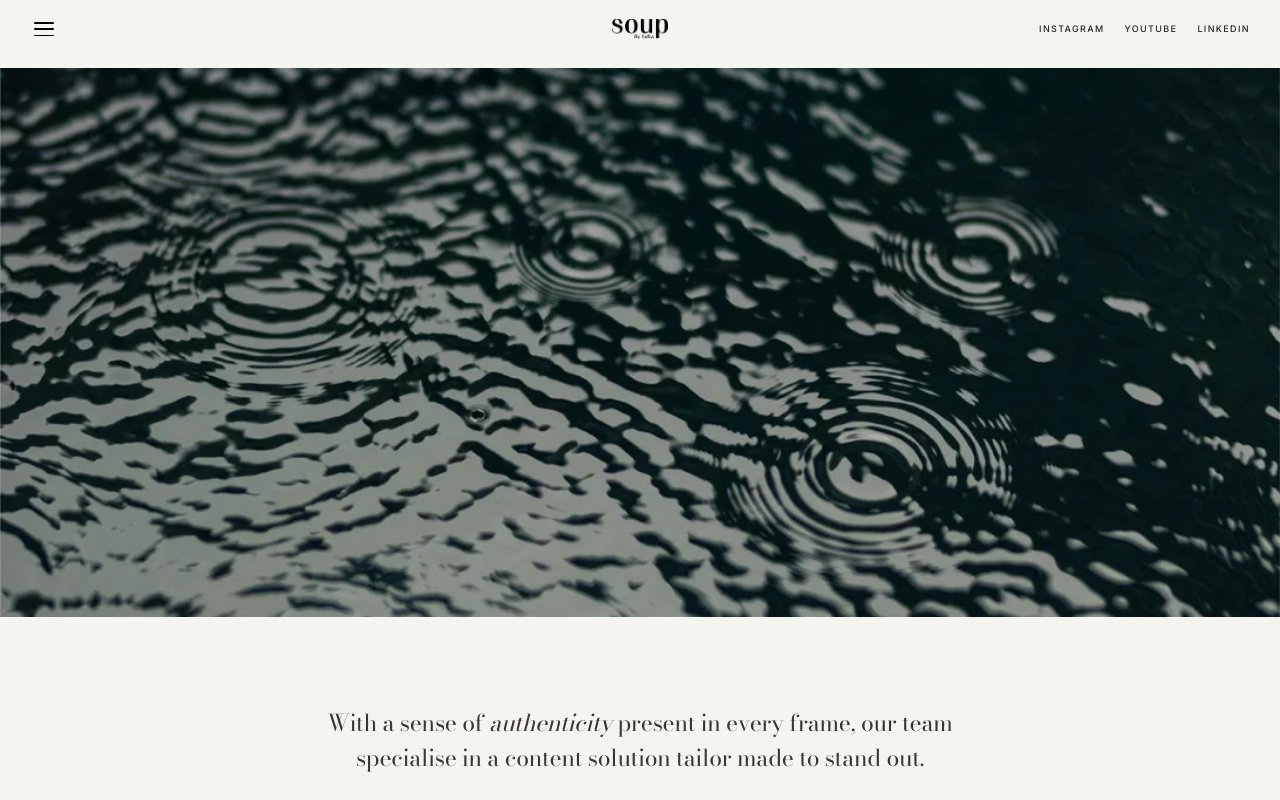
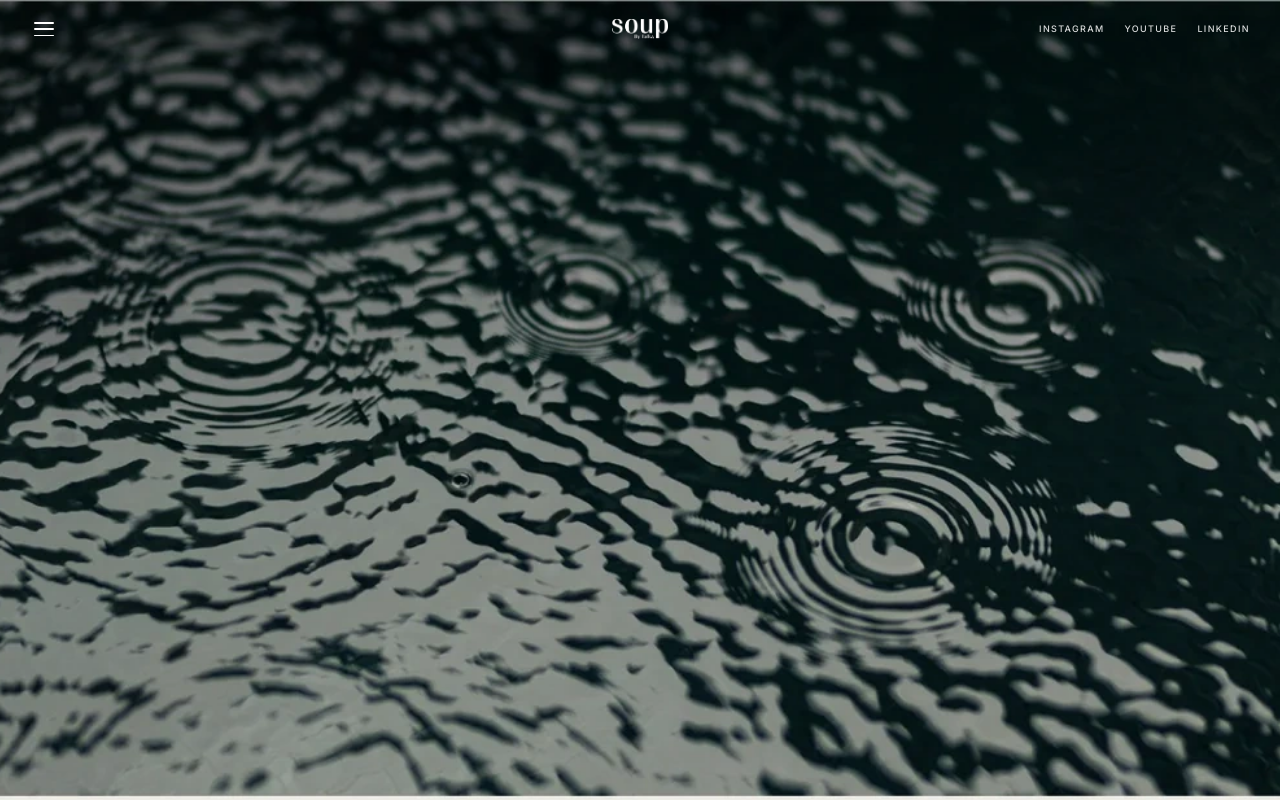
Before and after one commit to Bhavy1212/soupbyfalka, a Next.js app: page /projects in a window 1280 px wide. Shown: the top 800 px of the page. Built offline with nearby package versions, Linux system fonts and the light colour scheme.

Commit message:
Set projects hero banner to cover full top 100vh page and match header styling

```diff
--- a/app/globals.css
+++ b/app/globals.css
@@ -143,13 +143,13 @@ h1, h2, h3 {
   padding: 0 var(--gutter);
   transition: color 0.4s ease, background-color 0.4s ease, backdrop-filter 0.4s ease, box-shadow 0.4s ease;
   background-color: transparent;
-  color: #000000;
+  color: #ffffff;
 }
 .site-header .wordmark img {
   height: 20px;
   width: auto;
   display: block;
-  filter: brightness(0);
+  filter: brightness(0) invert(1);
   transition: filter 0.4s ease;
 }
 .site-header.is-scrolled-hero {
@@ -1005,13 +1005,17 @@ h1, h2, h3 {
 }
 
 .projects-hero-banner {
+  position: relative;
   width: 100%;
-  padding-top: calc(var(--header-h) + 10px);
+  height: 100vh;
+  min-height: 100vh;
+  padding-top: 0;
+  overflow: hidden;
 }
 .projects-hero-media {
+  position: relative;
   width: 100%;
-  aspect-ratio: 21/9;
-  max-height: 700px;
+  height: 100vh;
   overflow: hidden;
 }
 .projects-hero-media img {
@@ -1019,6 +1023,14 @@ h1, h2, h3 {
   height: 100%;
   object-fit: cover;
   display: block;
+}
+.projects-hero-media::after {
+  content: '';
+  position: absolute;
+  inset: 0;
+  z-index: 1;
+  background: linear-gradient(to bottom, rgba(0, 0, 0, 0.38) 0%, rgba(0, 0, 0, 0.1) 28%, transparent 50%);
+  pointer-events: none;
 }
 
 .projects-statement-quote {
```
